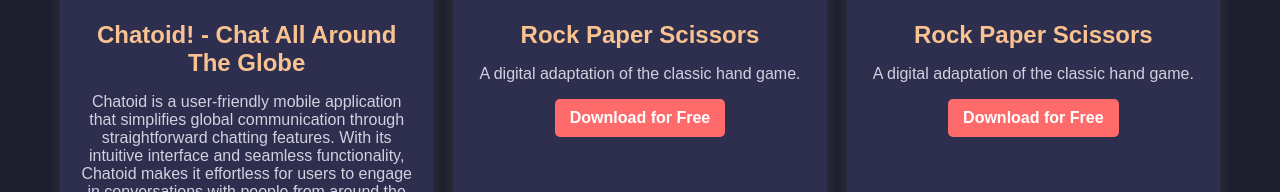
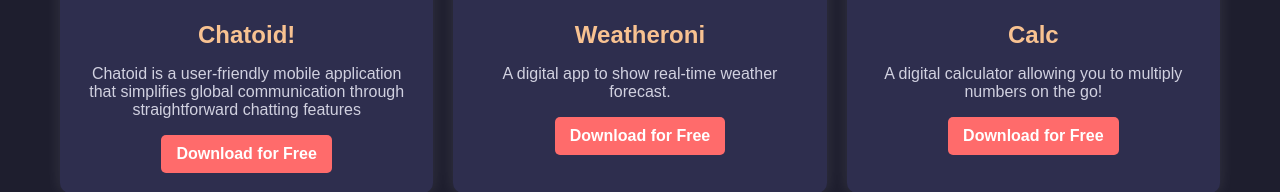
Before and after one commit to harshit2k9/harshitkumar, a plain HTML site: page index.html in a window 1280 px wide. Shown: the part 760-952 px from the top of the page. Drawn offline with Linux system fonts and the light colour scheme.

Commit message:
Update index.html

```diff
--- a/index.html
+++ b/index.html
@@ -104,10 +104,10 @@
 <body>
     <div class="header">Harshit Kumar</div>
     <div class="nav">
-        <a href="#">Home</a>
-        <a href="#">About Us</a>
-        <a href="#">Our Apps</a>
-        <a href="#">Contact</a>
+        <a href="/index.html">Home</a>
+        <a href="/about.html">About Us</a>
+        <a href="/apps.html">Our Apps</a>
+        <a href="/contact.html">Contact</a>
     </div>
     <div class="container">
         <h1>Welcome to Our Official Site!</h1>
@@ -138,27 +138,27 @@
                 </div>
             </div>
             <div class="app-card">
-                <img src="https://m.media-amazon.com/images/I/51u4TJ2gYrL._AC_UL320_.png" alt="Rock Paper Scissors">
+                <img src="https://m.media-amazon.com/images/I/51+EsWGWoLL.png" alt="Chatoid">
                 <div class="app-info">
-                    <h2>Chatoid! - Chat All Around The Globe</h2>
-                    <p>Chatoid is a user-friendly mobile application that simplifies global communication through straightforward chatting features. With its intuitive interface and seamless functionality, Chatoid makes it effortless for users to engage in conversations with people from around the world.</p>
-                    <a class="download-button" href="https://www.amazon.in/Harshit-Kumar-Publishing-Paper-Scissors/dp/B0CW183LN6" target="_blank">Download for Free</a>
+                    <h2>Chatoid!</h2>
+                    <p>Chatoid is a user-friendly mobile application that simplifies global communication through straightforward chatting features</p>
+                    <a class="download-button" href="https://www.amazon.in/Chatoid-Chat-All-Around-Globe/dp/B0CY4YZFFG/" target="_blank">Download for Free</a>
                 </div>
             </div>
             <div class="app-card">
-                <img src="https://m.media-amazon.com/images/I/51u4TJ2gYrL._AC_UL320_.png" alt="Rock Paper Scissors">
+                <img src="https://m.media-amazon.com/images/I/41iutLYGi7L._AC_UL320_.png" alt="Weatheroni!">
                 <div class="app-info">
-                    <h2>Rock Paper Scissors</h2>
-                    <p>A digital adaptation of the classic hand game.</p>
-                    <a class="download-button" href="https://www.amazon.in/Harshit-Kumar-Publishing-Paper-Scissors/dp/B0CW183LN6" target="_blank">Download for Free</a>
+                    <h2>Weatheroni</h2>
+                    <p>A digital app to show real-time weather forecast.</p>
+                    <a class="download-button" href="https://www.amazon.in/Harshit-Kumar-Publishing-Weatheroni/dp/B0CV7T9H7L" target="_blank">Download for Free</a>
                 </div>
             </div>
             <div class="app-card">
-                <img src="https://m.media-amazon.com/images/I/51u4TJ2gYrL._AC_UL320_.png" alt="Rock Paper Scissors">
+                <img src="https://m.media-amazon.com/images/I/61D69E2TU0L._AC_UL320_.png" alt="Calc">
                 <div class="app-info">
-                    <h2>Rock Paper Scissors</h2>
-                    <p>A digital adaptation of the classic hand game.</p>
-                    <a class="download-button" href="https://www.amazon.in/Harshit-Kumar-Publishing-Paper-Scissors/dp/B0CW183LN6" target="_blank">Download for Free</a>
+                    <h2>Calc</h2>
+                    <p>A digital calculator allowing you to multiply numbers on the go!</p>
+                    <a class="download-button" href="https://www.amazon.in/Digital-Apps-Calc-simple-calculator/dp/B0BHDMJNS3/" target="_blank">Download for Free</a>
                 </div>
             </div>
         </div>
```
